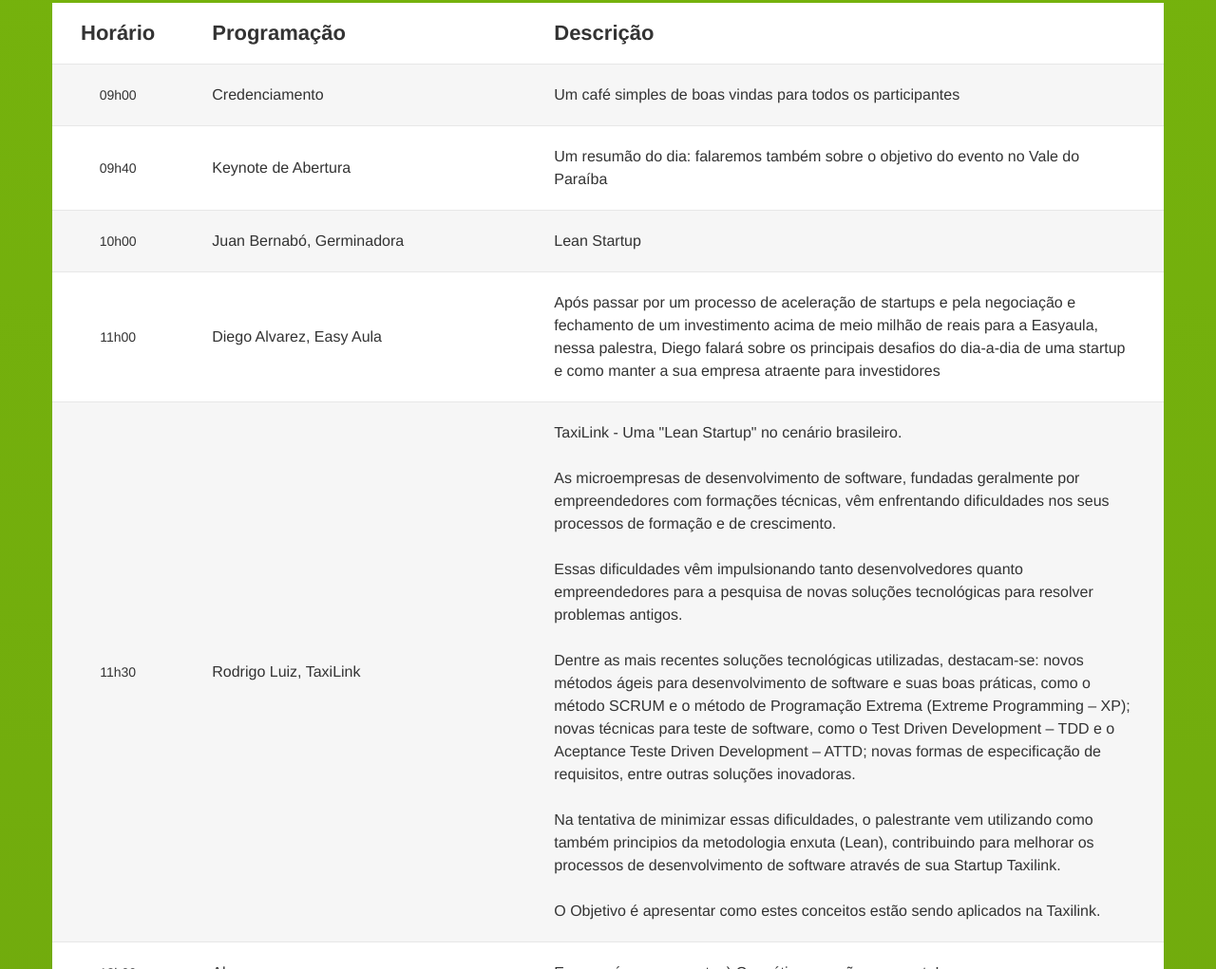
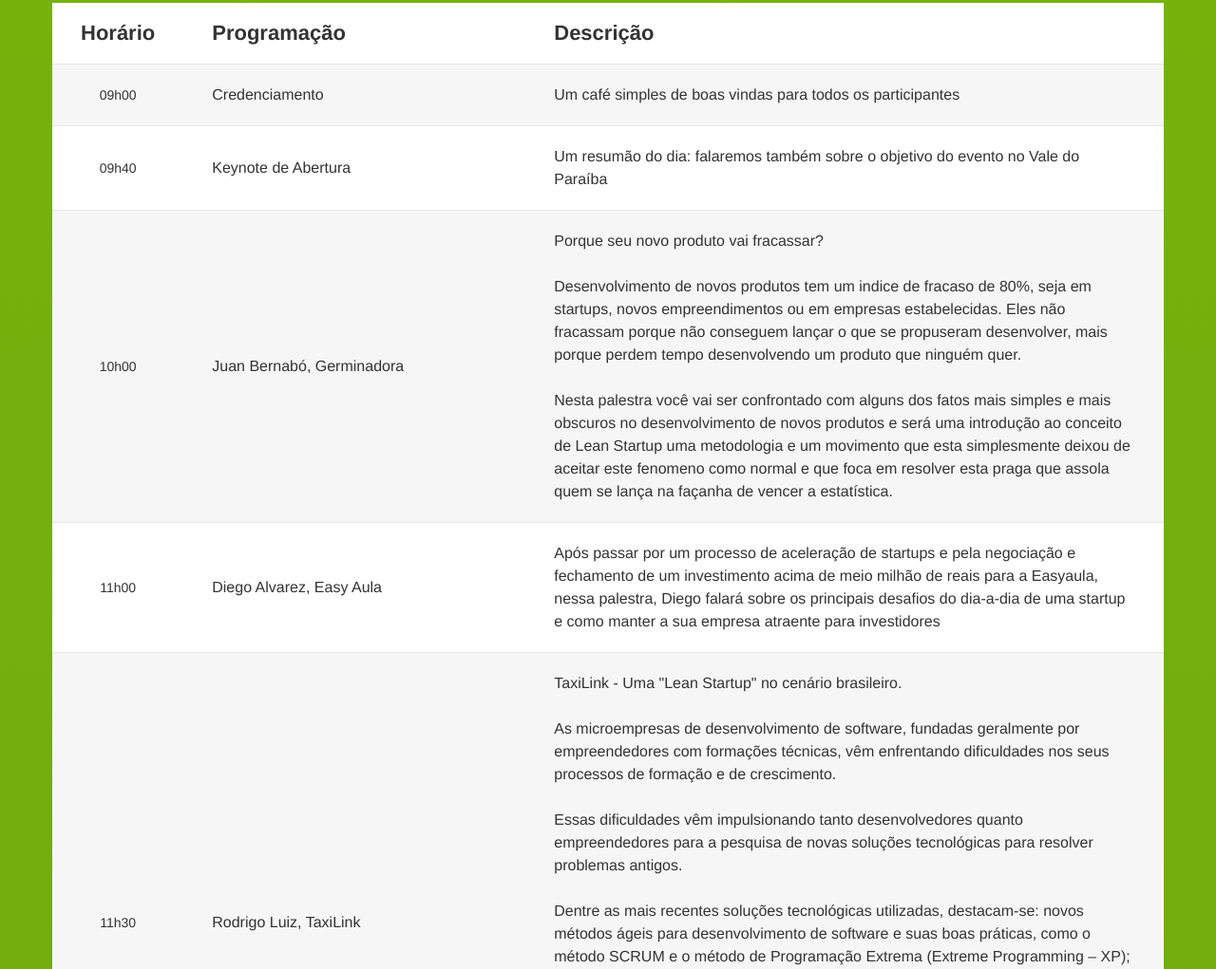
Before and after one commit to designa/startup-vale-2013, a website: page index.html in a window 1280 px wide. Shown: the part 2206-3227 px from the top of the page at 95% size. Drawn offline with Linux system fonts and the light colour scheme; some packages are replaced by stand-ins of ours.

Commit message:
adicionado o texto da palestra do Juan Bernabo

```diff
--- a/index.html
+++ b/index.html
@@ -179,7 +179,7 @@
                   <tr>
                     <td class="schedule-time">10h00</td>
                     <td class="schedule-people">Juan Bernabó, Germinadora</td>
-                    <td class="schedule-description">Lean Startup</td>
+                    <td class="schedule-description">Porque seu novo produto vai fracassar?<br><br>Desenvolvimento de novos produtos tem um indice de fracaso de 80%, seja em startups, novos empreendimentos ou em empresas estabelecidas. Eles não fracassam porque não conseguem lançar o que se propuseram desenvolver, mais porque perdem tempo desenvolvendo um produto que ninguém quer.<br><br>Nesta palestra você vai ser confrontado com alguns dos fatos mais simples e mais obscuros no desenvolvimento de novos produtos e será uma introdução ao conceito de Lean Startup uma metodologia e um movimento que esta simplesmente deixou de aceitar este fenomeno como normal e que foca em resolver esta praga que assola quem se lança na façanha de vencer a estatística.</td>
                   </tr>
                   <tr>
                     <td class="schedule-time">11h00</td>
```
